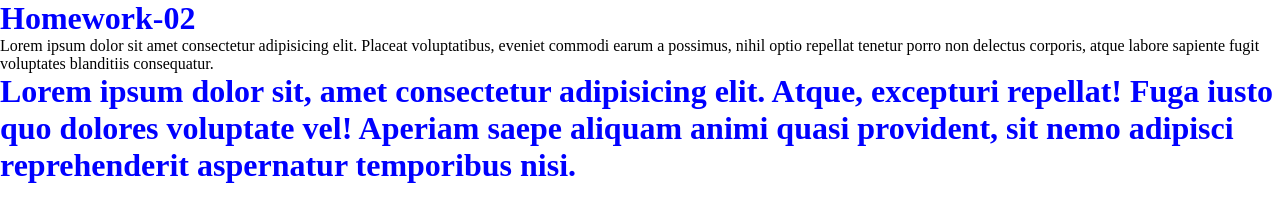
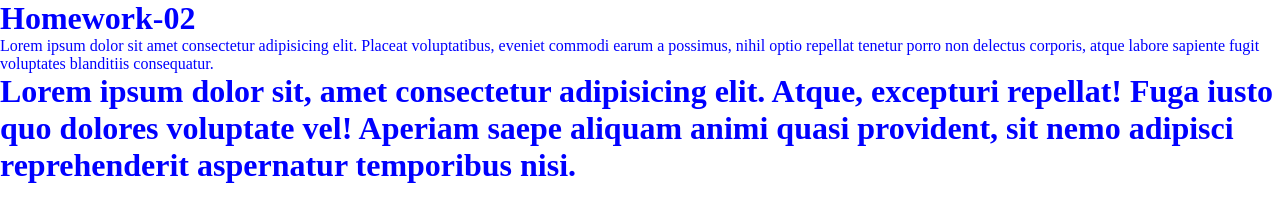
Before and after one commit to Tamhat/Homework-02, a plain HTML site: page index.html in a window 1280 px wide. Drawn offline with Linux system fonts and the light colour scheme.

Commit message:
Update index.css

```diff
--- a/index.css
+++ b/index.css
@@ -7,3 +7,5 @@ h1{
     color: blue;
     background-color: #fff;
 }
+p{
+color:blue}
```
